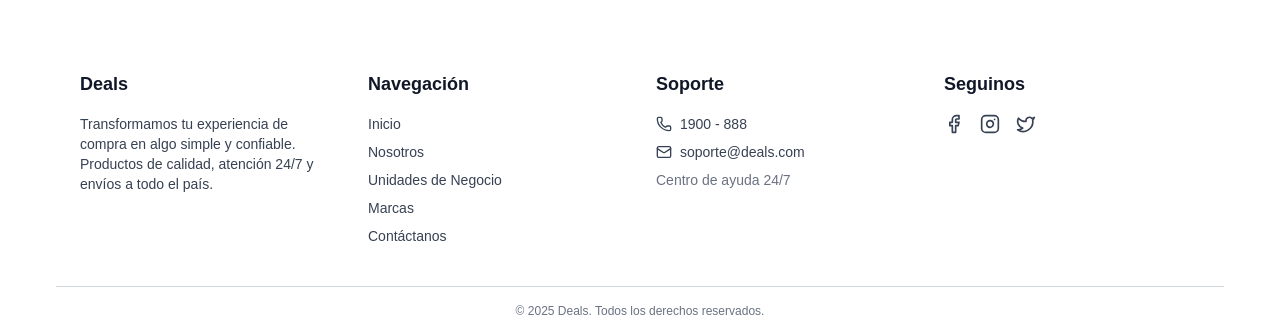
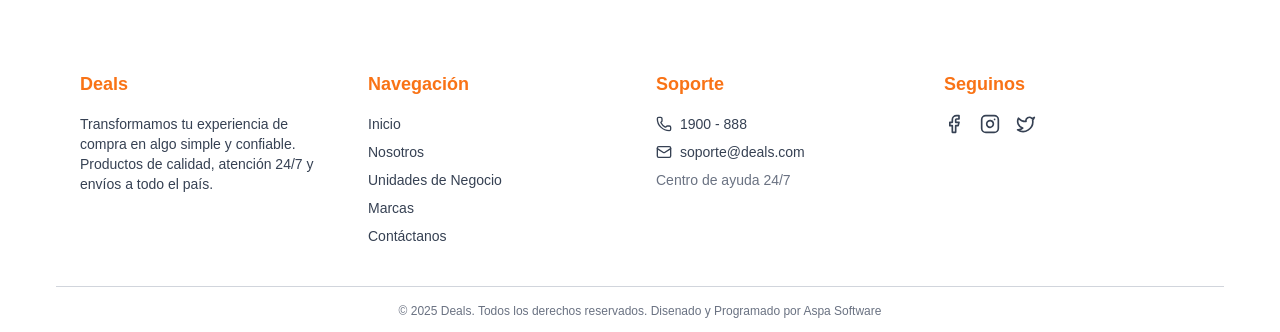
Before and after one commit to franmartos11/ecommerce-omega-soluciones, a Next.js app in the folder ecommerce-omega/: page / in a window 1280 px wide. Shown: the part 2485-2817 px from the top of the page. Built offline with nearby package versions, Linux system fonts and the light colour scheme.

Commit message:
change on colors footer

```diff
--- a/ecommerce-omega/src/app/Components/Footer/Footer.tsx
+++ b/ecommerce-omega/src/app/Components/Footer/Footer.tsx
@@ -15,7 +15,7 @@ export default function Footer() {
 
         {/* Columna 1 - Marca */}
         <div>
-          <h4 className="text-lg font-semibold text-gray-900 mb-4">Deals</h4>
+          <h4 className="text-lg font-semibold text-text1 mb-4">Deals</h4>
           <p>
             Transformamos tu experiencia de compra en algo simple y confiable.
             Productos de calidad, atención 24/7 y envíos a todo el país.
@@ -24,7 +24,7 @@ export default function Footer() {
 
         {/* Columna 2 - Navegación */}
         <div>
-          <h4 className="text-lg font-semibold text-gray-900 mb-4">Navegación</h4>
+          <h4 className="text-lg font-semibold text-text1 mb-4">Navegación</h4>
           <ul className="space-y-2">
             <li><Link href="/" className="hover:text-text1">Inicio</Link></li>
             <li><Link href="#" className="hover:text-text1">Nosotros</Link></li>
@@ -36,7 +36,7 @@ export default function Footer() {
 
         {/* Columna 3 - Soporte */}
         <div>
-          <h4 className="text-lg font-semibold text-gray-900 mb-4">Soporte</h4>
+          <h4 className="text-lg font-semibold text-text1 mb-4">Soporte</h4>
           <ul className="space-y-2">
             <li className="flex items-center gap-2">
               <Phone className="w-4 h-4" /> <span>1900 - 888</span>
@@ -50,7 +50,7 @@ export default function Footer() {
 
         {/* Columna 4 - Redes */}
         <div>
-          <h4 className="text-lg font-semibold text-gray-900 mb-4">Seguinos</h4>
+          <h4 className="text-lg font-semibold text-text1 mb-4">Seguinos</h4>
           <div className="flex gap-4">
             <Link href="#" className="hover:text-text1">
               <Facebook className="w-5 h-5" />
@@ -66,7 +66,7 @@ export default function Footer() {
       </div>
 
       <div className="border-t border-gray-300 text-center py-4 text-xs text-gray-500">
-        © {new Date().getFullYear()} Deals. Todos los derechos reservados.
+        © {new Date().getFullYear()} Deals. Todos los derechos reservados. Disenado y Programado por Aspa Software
       </div>
     </footer>
   );
```
